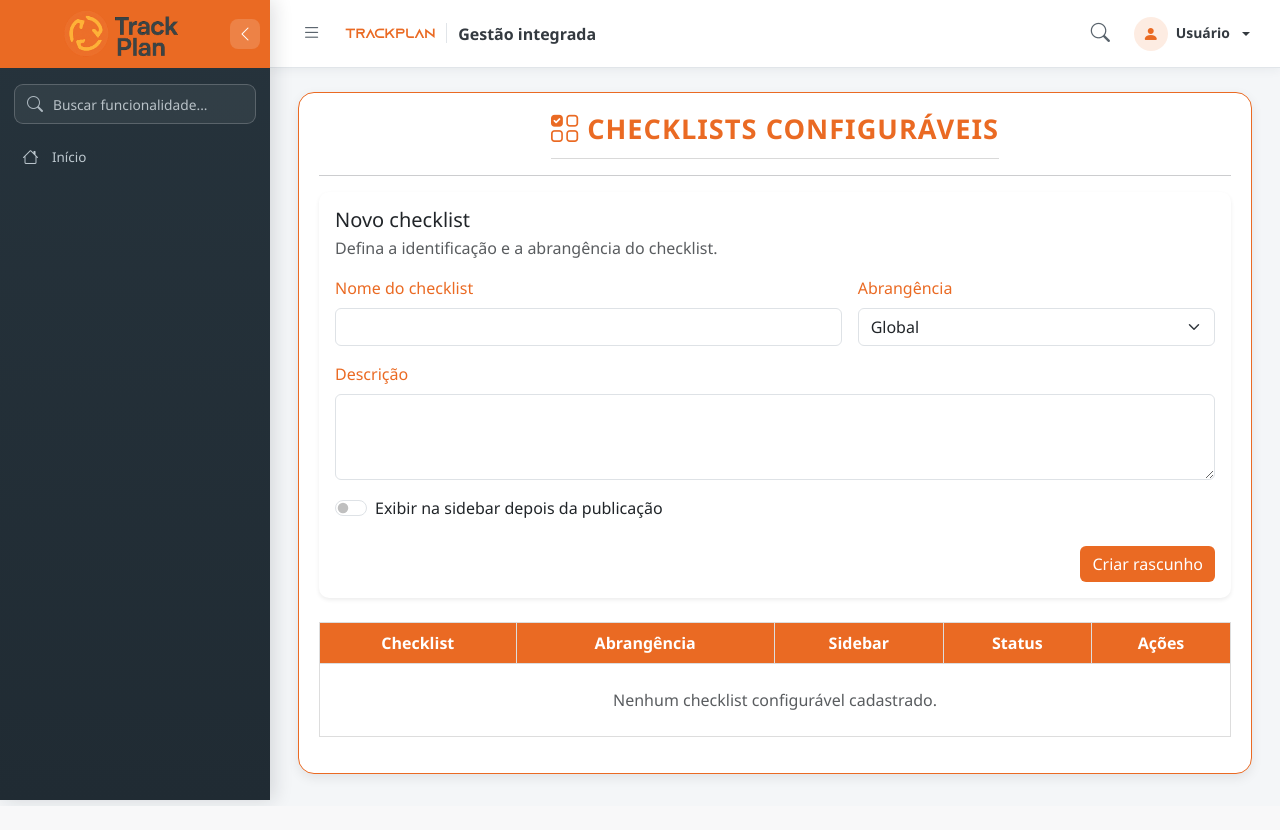
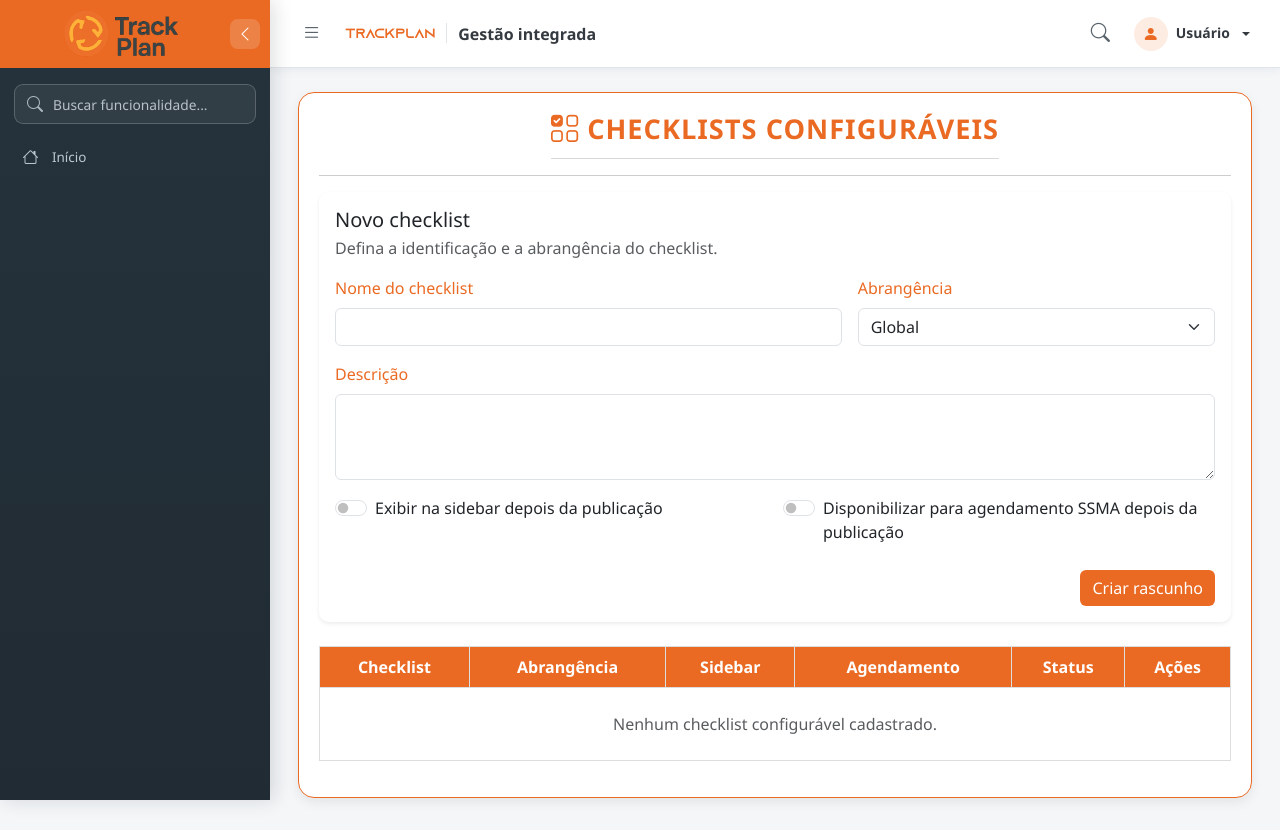
Before and after one commit to diecco/plano_de_acao_final_version, a Flask app: template app/templates/checklists_dinamicos.html in a window 1280 px wide. Before the commit the page ends 806 px from the top, so only its background shows below. Run offline with Flask 3, Linux system fonts and the light colour scheme; the template is opened without the code that fills it, so the values that code supplies are empty.

Commit message:
feat: controla disponibilidade de checklist no agendamento

```diff
--- a/app/templates/checklists_dinamicos.html
+++ b/app/templates/checklists_dinamicos.html
@@ -4,11 +4,11 @@
 
 {% block extra_css %}
 <style>
-    .checklist-sidebar-switch .form-check-input:checked {
+    .checklist-option-switch .form-check-input:checked {
         background-color: #f26722;
         border-color: #f26722;
     }
-    .checklist-sidebar-switch .form-check-input:focus {
+    .checklist-option-switch .form-check-input:focus {
         border-color: #f26722;
         box-shadow: 0 0 0 .2rem rgba(242, 103, 34, .18);
     }
@@ -59,10 +59,16 @@
                     <label class="form-label" for="descricao">Descrição</label>
                     <textarea class="form-control" id="descricao" name="descricao" rows="3" maxlength="2000"></textarea>
                 </div>
-                <div class="col-12">
-                    <div class="form-check form-switch checklist-sidebar-switch">
+                <div class="col-12 col-md-6">
+                    <div class="form-check form-switch checklist-option-switch">
                         <input class="form-check-input" id="exibir_menu" name="exibir_menu" type="checkbox" value="1">
                         <label class="form-check-label" for="exibir_menu">Exibir na sidebar depois da publicação</label>
+                    </div>
+                </div>
+                <div class="col-12 col-md-6">
+                    <div class="form-check form-switch checklist-option-switch">
+                        <input class="form-check-input" id="disponivel_agendamento" name="disponivel_agendamento" type="checkbox" value="1">
+                        <label class="form-check-label" for="disponivel_agendamento">Disponibilizar para agendamento SSMA depois da publicação</label>
                     </div>
                 </div>
                 <div class="col-12 checklist-sidebar-options" id="blocoSidebar" hidden>
@@ -92,7 +98,7 @@
 <div class="table-responsive">
     <table class="table table-hover align-middle">
         <thead><tr>
-            <th>Checklist</th><th>Abrangência</th><th>Sidebar</th>
+            <th>Checklist</th><th>Abrangência</th><th>Sidebar</th><th>Agendamento</th>
             <th class="text-center">Status</th><th class="text-center">Ações</th>
         </tr></thead>
         <tbody>
@@ -104,6 +110,7 @@
                     {{ modulos_menu.get(checklist.modulo_menu, checklist.modulo_menu) }}
                     {% if checklist.exibir_menu %}<small class="d-block text-muted">Ordem {{ checklist.ordem_menu }}</small>{% else %}<small class="d-block text-muted">Oculto</small>{% endif %}
                 </td>
+                <td>{{ 'Disponível' if checklist.disponivel_agendamento else 'Indisponível' }}</td>
                 <td class="text-center">
                     <span class="badge {{ 'bg-success' if checklist.status == 'publicado' and checklist.ativo else 'bg-secondary' }}">
                         {{ 'Inativo' if not checklist.ativo else checklist.status|capitalize }}
@@ -143,7 +150,7 @@
                 </td>
             </tr>
         {% else %}
-            <tr><td colspan="5" class="text-center text-muted py-4">Nenhum checklist configurável cadastrado.</td></tr>
+            <tr><td colspan="6" class="text-center text-muted py-4">Nenhum checklist configurável cadastrado.</td></tr>
         {% endfor %}
         </tbody>
     </table>
--- a/app/templates/novo_agendamento_ssma.html
+++ b/app/templates/novo_agendamento_ssma.html
@@ -264,7 +264,7 @@
                                     <option value="{{ checklist.id }}">{{ checklist.nome }}</option>
                                 {% endfor %}
                             </select>
-                            <div class="form-text">São exibidos somente checklists publicados no menu SSMA. A abrangência será validada conforme o centro de custos do líder.</div>
+                            <div class="form-text">São exibidos somente checklists publicados e marcados como disponíveis para agendamento. A abrangência será validada conforme o centro de custos do líder.</div>
                         </div>
 
                         <div class="col-12 campo-tema d-none">
--- a/app/views/agenda_ssma.py
+++ b/app/views/agenda_ssma.py
@@ -754,7 +754,7 @@ def register_agenda_ssma_routes(blueprint):
                  WHERE cm.id = %s
                    AND cm.ativo = 1
                    AND cm.status = 'publicado'
-                   AND cm.modulo_menu = 'ssma'
+                   AND cm.disponivel_agendamento = 1
                    AND (
                         cm.abrangencia = 'global'
                         OR EXISTS (
@@ -980,7 +980,7 @@ def register_agenda_ssma_routes(blueprint):
                     ON cmc.checklist_id = cm.id
                  WHERE cm.ativo = 1
                    AND cm.status = 'publicado'
-                   AND cm.modulo_menu = 'ssma'
+                   AND cm.disponivel_agendamento = 1
             """
             params_checklists = []
 
--- a/app/views/checklists_dinamicos.py
+++ b/app/views/checklists_dinamicos.py
@@ -370,6 +370,9 @@ def _validar_configuracao_modelo(cursor, formulario, checklist_id=None):
     centro_ids = list(dict.fromkeys(formulario.getlist("centro_custos_ids")))
     modulo_menu = (formulario.get("modulo_menu") or "ssma").strip()
     exibir_menu = 1 if formulario.get("exibir_menu") == "1" else 0
+    disponivel_agendamento = (
+        1 if formulario.get("disponivel_agendamento") == "1" else 0
+    )
     ordem_menu = _inteiro_nao_negativo(formulario.get("ordem_menu"))
 
     if not 1 <= len(nome) <= MAX_NOME_CHECKLIST:
@@ -417,6 +420,7 @@ def _validar_configuracao_modelo(cursor, formulario, checklist_id=None):
         "centro_ids": centro_ids,
         "modulo_menu": modulo_menu,
         "exibir_menu": exibir_menu,
+        "disponivel_agendamento": disponivel_agendamento,
         "ordem_menu": ordem_menu,
     }
 
@@ -1084,11 +1088,13 @@ def register_checklists_dinamicos_routes(blueprint):
                 cursor.execute("""
                     INSERT INTO checklist_modelos (
                         nome, descricao, abrangencia, status, ativo,
-                        exibir_menu, modulo_menu, ordem_menu, criado_por
-                    ) VALUES (%s, %s, %s, 'rascunho', 1, %s, %s, %s, %s)
+                        exibir_menu, disponivel_agendamento,
+                        modulo_menu, ordem_menu, criado_por
+                    ) VALUES (%s, %s, %s, 'rascunho', 1, %s, %s, %s, %s, %s)
                 """, (
                     config["nome"], config["descricao"] or None,
                     config["abrangencia"], config["exibir_menu"],
+                    config["disponivel_agendamento"],
                     config["modulo_menu"], config["ordem_menu"],
                     session.get("usuario_id"),
                 ))
@@ -1169,6 +1175,9 @@ def register_checklists_dinamicos_routes(blueprint):
                     abrangencia=request.form.get("abrangencia") or "global",
                     modulo_menu=request.form.get("modulo_menu") or "ssma",
                     exibir_menu=1 if request.form.get("exibir_menu") == "1" else 0,
+                    disponivel_agendamento=(
+                        1 if request.form.get("disponivel_agendamento") == "1" else 0
+                    ),
                     ordem_menu=_inteiro_nao_negativo(request.form.get("ordem_menu")),
                 )
                 try:
@@ -1186,6 +1195,7 @@ def register_checklists_dinamicos_routes(blueprint):
                         UPDATE checklist_modelos
                            SET nome = %s, descricao = %s, abrangencia = %s,
                                exibir_menu = %s, modulo_menu = %s, ordem_menu = %s,
+                               disponivel_agendamento = %s,
                                estrutura_json = %s,
                                publicado_em = CASE WHEN status = 'publicado' THEN CURRENT_TIMESTAMP ELSE publicado_em END
                          WHERE id = %s
@@ -1193,6 +1203,7 @@ def register_checklists_dinamicos_routes(blueprint):
                         config["nome"], config["descricao"] or None,
                         config["abrangencia"], config["exibir_menu"],
                         config["modulo_menu"], config["ordem_menu"],
+                        config["disponivel_agendamento"],
                         estrutura_json, checklist_id,
                     ))
                     _sincronizar_centros_modelo(
@@ -1283,7 +1294,14 @@ def register_checklists_dinamicos_routes(blueprint):
             checklist = _buscar_modelo_visivel(cursor, checklist_id)
             if not checklist:
                 abort(404)
-            if not _pode_acessar_modulo(checklist["modulo_menu"]):
+            agendamento_id = request.values.get("agendamento_id", type=int)
+            next_recebido = (request.values.get("next") or "").strip()
+            next_url = (
+                next_recebido
+                if next_recebido.startswith("/") and not next_recebido.startswith("//")
+                else ""
+            )
+            if not _pode_acessar_modulo(checklist["modulo_menu"]) and not agendamento_id:
                 abort(403)
             estrutura = _ler_estrutura(checklist.get("estrutura_json"))
             perfil_admin = (session.get("perfil") or "").lower() == "administrador"
@@ -1460,13 +1478,6 @@ def register_checklists_dinamicos_routes(blueprint):
                 flash("Este checklist não possui itens publicados.", "danger")
                 return redirect(url_for("main.abrir_checklist_dinamico", checklist_id=checklist_id))
 
-            agendamento_id = request.values.get("agendamento_id", type=int)
-            next_recebido = (request.values.get("next") or "").strip()
-            next_url = (
-                next_recebido
-                if next_recebido.startswith("/") and not next_recebido.startswith("//")
-                else ""
-            )
             agendamento = None
 
             if agendamento_id:
--- /dev/null
+++ b/docs/adicionar_disponibilidade_agendamento_checklists.sql
@@ -0,0 +1,30 @@
+-- Separa a publicação do checklist de sua disponibilidade no agendamento SSMA.
+-- Execute no banco de homologação antes de publicar a aplicação.
+
+SET @schema_atual = DATABASE();
+
+SET @sql = IF(
+    EXISTS(
+        SELECT 1
+          FROM information_schema.COLUMNS
+         WHERE TABLE_SCHEMA = @schema_atual
+           AND TABLE_NAME = 'checklist_modelos'
+           AND COLUMN_NAME = 'disponivel_agendamento'
+    ),
+    'SELECT 1',
+    'ALTER TABLE checklist_modelos ADD COLUMN disponivel_agendamento TINYINT(1) NOT NULL DEFAULT 0 AFTER exibir_menu'
+);
+
+PREPARE stmt FROM @sql;
+EXECUTE stmt;
+DEALLOCATE PREPARE stmt;
+
+SELECT
+    id,
+    nome,
+    status,
+    ativo,
+    exibir_menu,
+    disponivel_agendamento
+FROM checklist_modelos
+ORDER BY nome;
--- a/docs/criar_catalogo_checklists_dinamicos.sql
+++ b/docs/criar_catalogo_checklists_dinamicos.sql
@@ -9,6 +9,7 @@ CREATE TABLE IF NOT EXISTS checklist_modelos (
     status ENUM('rascunho', 'publicado') NOT NULL DEFAULT 'rascunho',
     ativo TINYINT(1) NOT NULL DEFAULT 1,
     exibir_menu TINYINT(1) NOT NULL DEFAULT 1,
+    disponivel_agendamento TINYINT(1) NOT NULL DEFAULT 0,
     modulo_menu ENUM('ssma', 'gestao_ssma') NOT NULL DEFAULT 'ssma',
     ordem_menu INT NOT NULL DEFAULT 0,
     criado_por INT NULL,
```
Also changed, not shown: app/templates/checklist_dinamico_editar.html (+7 -1 lines), tests/test_checklist_agendamento_ssma.py (+19 -1 lines).
